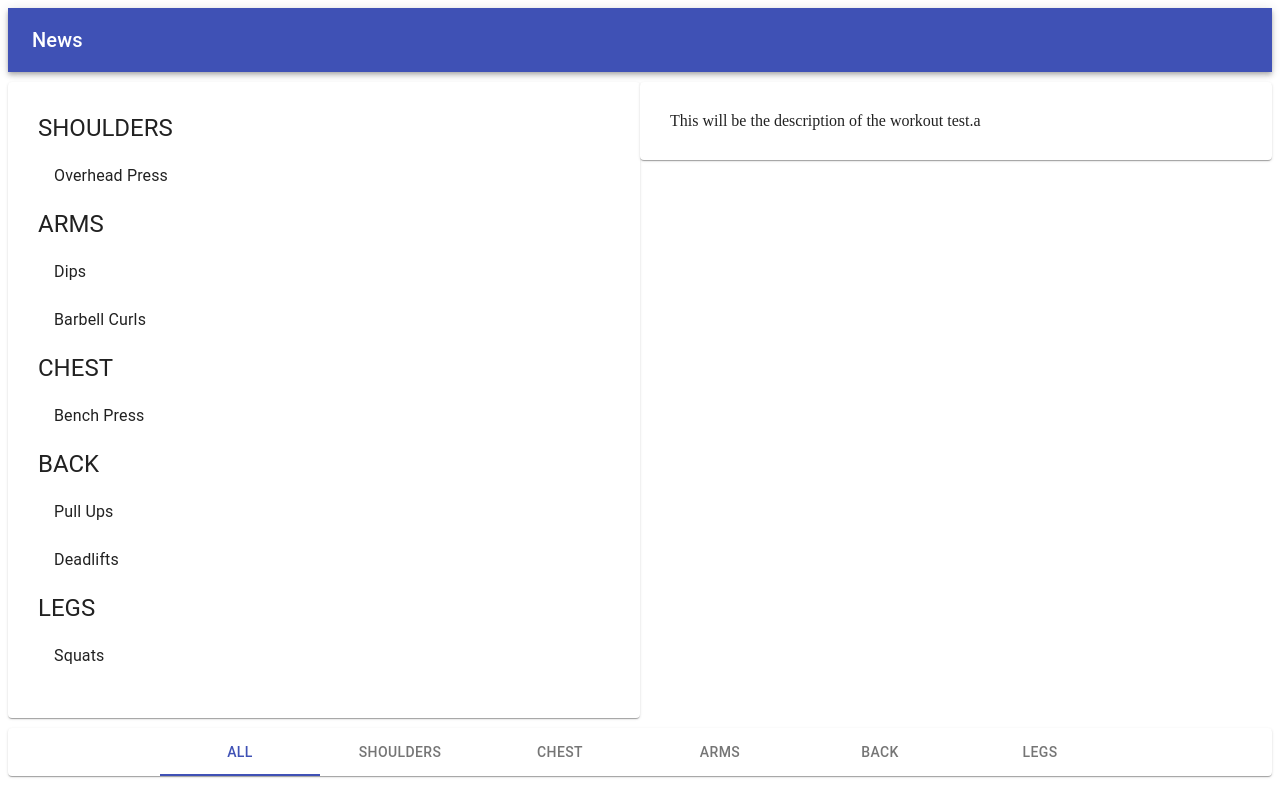
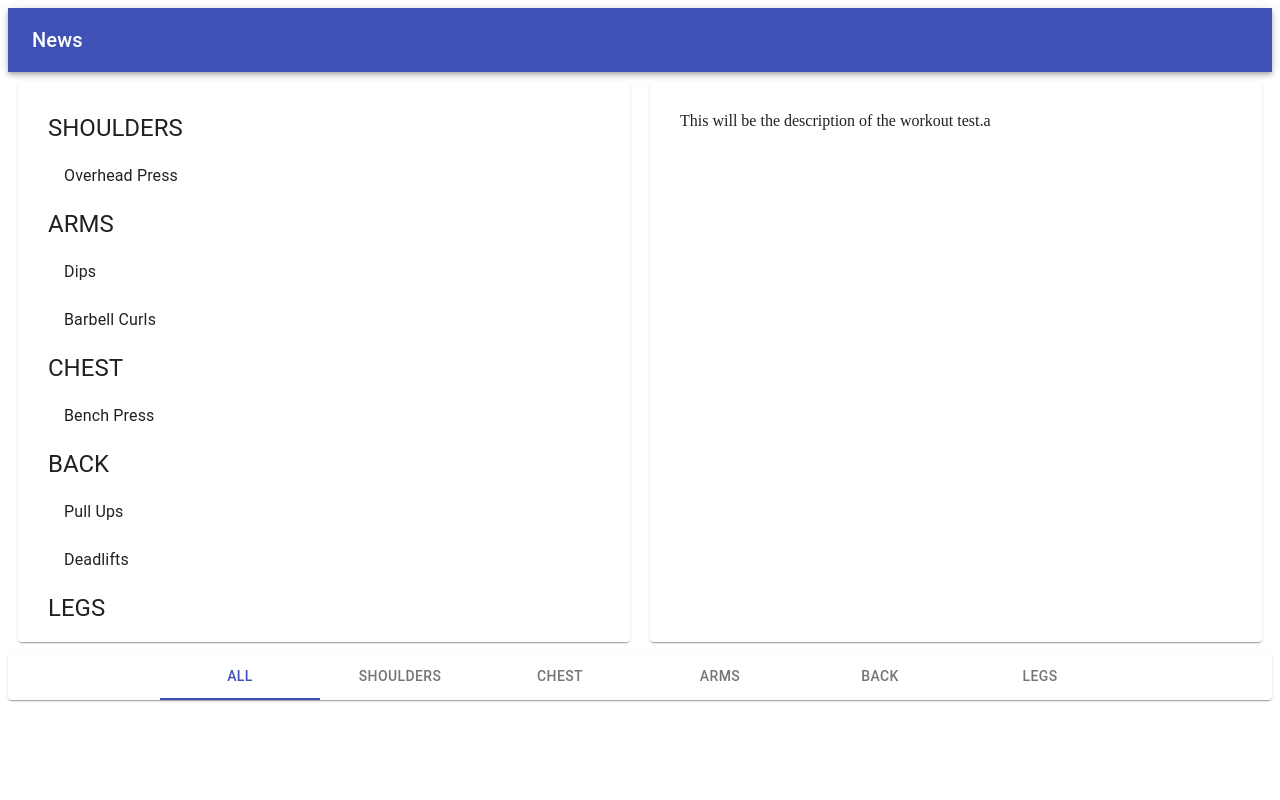
Before and after one commit to raevenbauto/material-io-practice, a React (Create React App) app: page / in a window 1280 px wide. Built offline with nearby package versions, Linux system fonts and the light colour scheme.

Commit message:
Added functionality to change the LeftPane title and description OnExerciseClick

```diff
--- a/src/App.js
+++ b/src/App.js
@@ -7,7 +7,8 @@ import Header from "./Components/Layout/Header";
 class App extends Component {
     state = {
         exercises,
-        category: ""
+        category: "",
+        currExercise: {}
     };
 
     getExerciseByMuscle  = () => {
@@ -28,13 +29,24 @@ class App extends Component {
         })
     };
 
+    handleExerciseSelect = id => {
+        this.setState((prevState) => ({
+            currExercise: prevState.exercises.find(exercise => exercise.id === id)
+        }))
+    };
+
     render(){
+        const {category, currExercise} = this.state;
         return(
             <Fragment>
                 <Header/>
-                <Exercise exercises={this.getExerciseByMuscle()}/>
+                <Exercise
+                    currExercise={currExercise}
+                    exercises={this.getExerciseByMuscle()}
+                    category={category}
+                    onSelect={this.handleExerciseSelect}/>
                 <Footer
-                    category={this.state.category}
+                    category={category}
                     muscles={muscles}
                     onSelect={this.handleCategorySelect}/>
             </Fragment>
--- a/src/Components/Exercises/index.js
+++ b/src/Components/Exercises/index.js
@@ -9,19 +9,26 @@ import ListItemText from "@material-ui/core/ListItemText";
 const style ={
     Paper:{
         padding: 30,
-        marginTop: 10,
-        marginBottom: 10
+        margin: 10,
+        height: 500,
+        overflow: "auto"
     }
 };
 
-
-export default ({exercises}) =>
+export default ({
+    exercises,
+    category,
+    onSelect,
+    currExercise: {
+        title = "Welcome!",
+        description = "This is the description of the exercise"}}) =>
     <Grid container>
         <Grid item sm>
-            <Paper style={style.Paper} >
+            <Paper style={style.Paper}>
                 {
                     exercises.map(([group, exercises]) =>
-                        <Fragment>
+                        !category || group === category
+                            ? <Fragment key={group}>
                                 <Typography
                                     variant="h5"
                                     style={{textTransform: 'uppercase'}}>
@@ -29,8 +36,11 @@ export default ({exercises}) =>
                                 </Typography>
                                 <List>
                                     {
-                                        exercises.map(({title}) =>
-                                            <ListItem button>
+                                        exercises.map(({title, id}) =>
+                                            <ListItem
+                                                key={id}
+                                                onClick={() => onSelect(id)}
+                                                button>
                                                 <ListItemText primary={title}/>
                                             </ListItem>
                                         )
@@ -38,6 +48,7 @@ export default ({exercises}) =>
                                 </List>
 
                             </Fragment>
+                            : null
                     )
                 }
             </Paper>
--- a/src/Components/Layout/Footer.js
+++ b/src/Components/Layout/Footer.js
@@ -26,7 +26,7 @@ export default ({muscles, onSelect, category}) => {
                 <Tab label="All" />
                 {
                     muscles.map(muscle => (
-                        <Tab label={muscle} />
+                        <Tab key={muscle} label={muscle} />
                     ))
                 }
             </Tabs>
```
Lines whose indentation alone changed are shown as unchanged.
